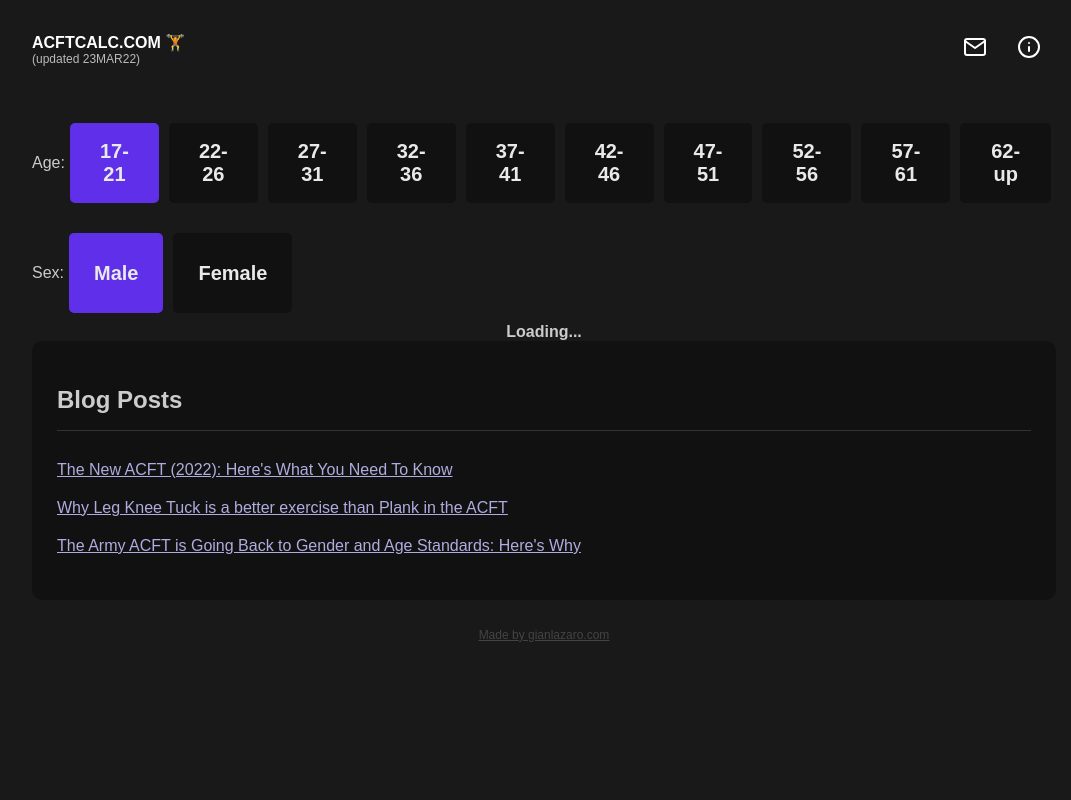
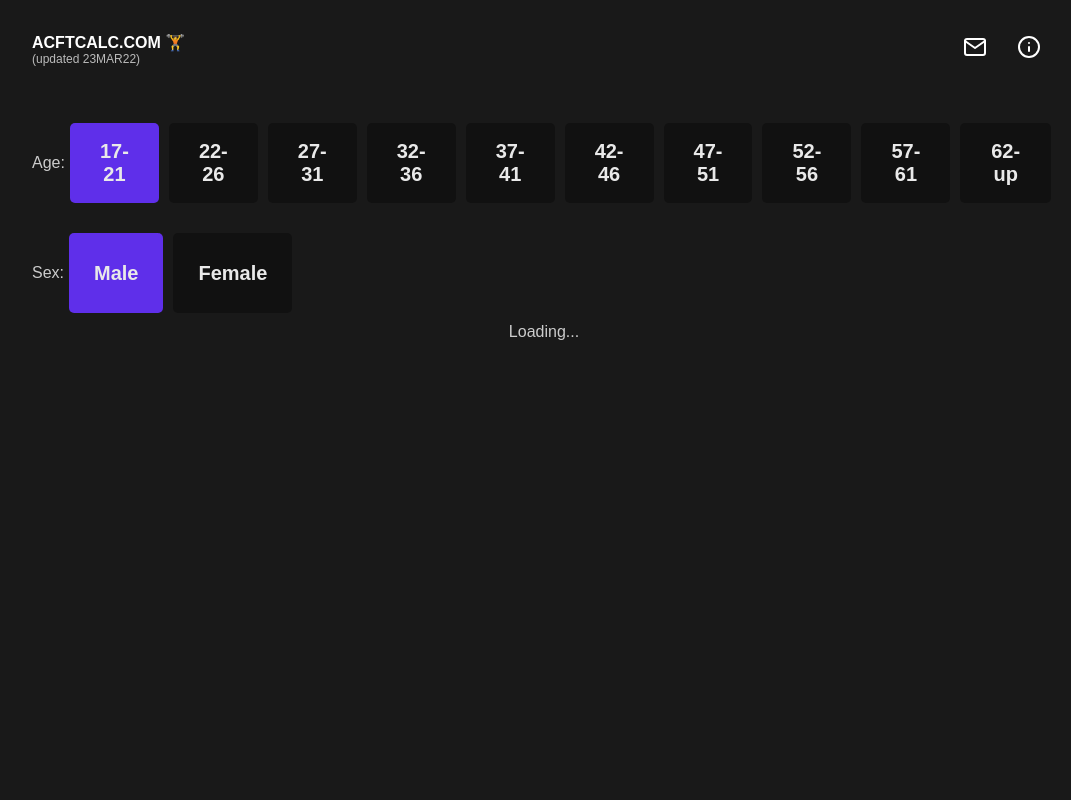
Before and after one commit to gianlazaro/acftcalc, a React (Vite) app: page / in a window 1280 px wide. Shown: the top 800 px of the page, without its empty margins (96-1167 px from the left). Built offline with nearby package versions, Linux system fonts and the light colour scheme; no server answers.

Commit message:
Fix layout shift while loading

```diff
--- a/src/components/Calculator.jsx
+++ b/src/components/Calculator.jsx
@@ -138,9 +138,10 @@ function Calculator() {
           style={{
             display: "flex",
             justifyContent: "center",
+            minHeight: "964px",
           }}
         >
-          <strong>Loading...</strong>
+          Loading...
         </span>
       ) : (
         <>
```
